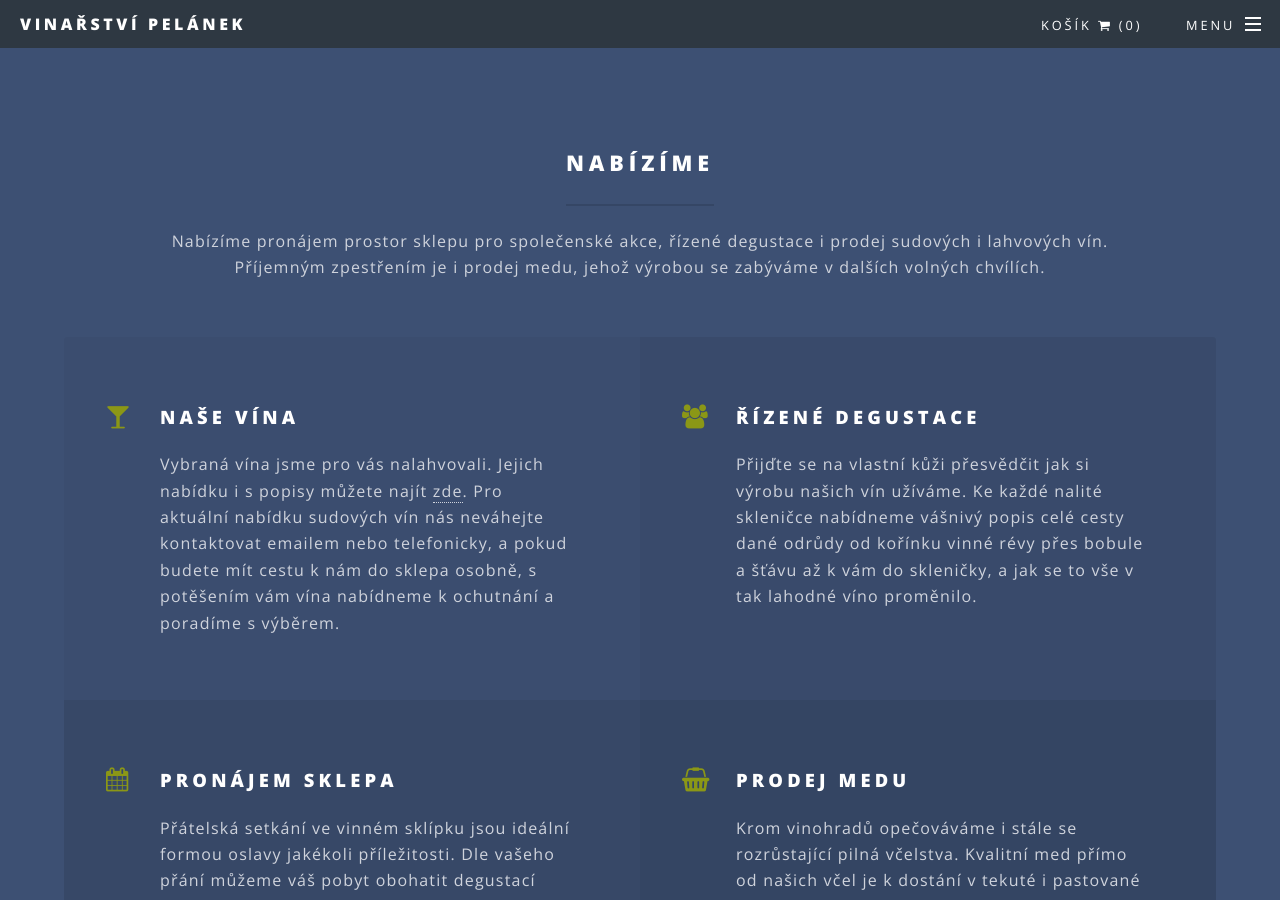
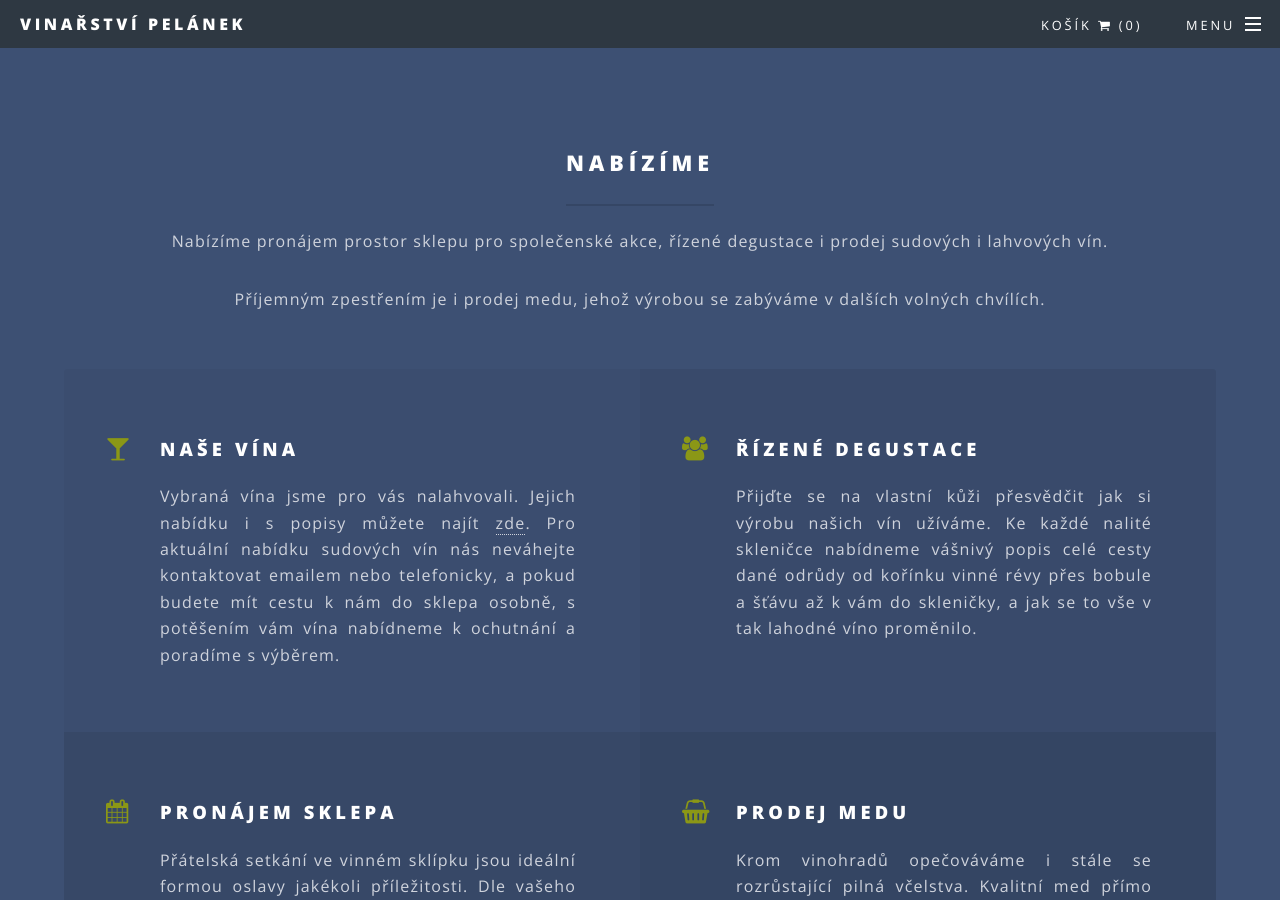
Before and after one commit to luk355/vinarstvi-pelanek, a Jekyll site: the page built from index.html, in a window 1280 px wide and 900 px high, scrolled down 2463 px. Built offline with Jekyll 4.4.1, drawn with Linux system fonts in a browser that asks for light colours.

Commit message:
chore: justify info text

```diff
--- a/index.html
+++ b/index.html
@@ -69,22 +69,20 @@
 	<div class="inner">
 		<header class="major">
 			<h2>Nabízíme</h2>
-			<p>
-				Nabízíme pronájem prostor sklepu pro společenské akce, řízené degustace i prodej sudových i lahvových vín. <br />
-				Příjemným zpestřením je i prodej medu, jehož výrobou se zabýváme v dalších volných chvílích.
-			</p>
+			<p>Nabízíme pronájem prostor sklepu pro společenské akce, řízené degustace i prodej sudových i lahvových vín.</p>
+			<p>Příjemným zpestřením je i prodej medu, jehož výrobou se zabýváme v dalších volných chvílích.</p>
 		</header>
 		<ul class="features">
 			<li class="icon fa-glass">
 				<h3>Naše vína</h3>
-				<p>
-					Vybraná vína jsme pro vás nalahvovali. Jejich nabídku i s popisy můžete najít <a href="{{ "wine_list.html" | prepend: site.baseurl | prepend: site.url }}">zde</a>. Pro aktuální nabídku sudových vín nás neváhejte kontaktovat emailem nebo telefonicky, a pokud budete mít cestu k nám do sklepa osobně, s potěšením vám vína nabídneme k ochutnání a poradíme s výběrem.
+				<p class="justify">
+					Vybraná vína jsme pro vás nalahvovali. Jejich nabídku i s popisy můžete najít <a href="{{ "/wine_list.html" | prepend: site.baseurl | prepend: site.url }}">zde</a>. Pro aktuální nabídku sudových vín nás neváhejte kontaktovat emailem nebo telefonicky, a pokud budete mít cestu k nám do sklepa osobně, s potěšením vám vína nabídneme k ochutnání a poradíme s výběrem.
 
 				</p>
 			</li>
 			<li class="icon fa-group">
 				<h3>Řízené degustace</h3>
-				<p>
+				<p class="justify">
 					Přijďte se na vlastní kůži přesvědčit jak si výrobu našich vín užíváme.
 					Ke každé nalité skleničce nabídneme vášnivý popis celé cesty dané odrůdy od kořínku vinné révy přes bobule a šťávu
 					až k vám do skleničky,
@@ -93,7 +91,7 @@
 			</li>
 			<li class="icon fa-calendar">
 				<h3>Pronájem sklepa</h3>
-				<p>
+				<p class="justify">
 					Přátelská setkání ve vinném sklípku jsou ideální formou oslavy jakékoli příležitosti. Dle vašeho přání můžeme váš
 					pobyt obohatit degustací našich vín i něčím na zub.
 					Zvolená vína jsou pro vás následně dostupná k volné konzumaci po zbytek večera. Kapacita až 25 osob, minimální počet 10. Těšíme se na vás!
@@ -101,7 +99,7 @@
 			</li>
 			<li class="icon fa-shopping-basket">
 				<h3>Prodej medu</h3>
-				<p>
+				<p class="justify">
 					Krom vinohradů opečováváme i stále se rozrůstající pilná včelstva. Kvalitní med přímo od našich včel je k dostání
 					v tekuté i pastované formě.
 				</p>
```
Also changed, not shown: TODO.md (+4 -4 lines).
